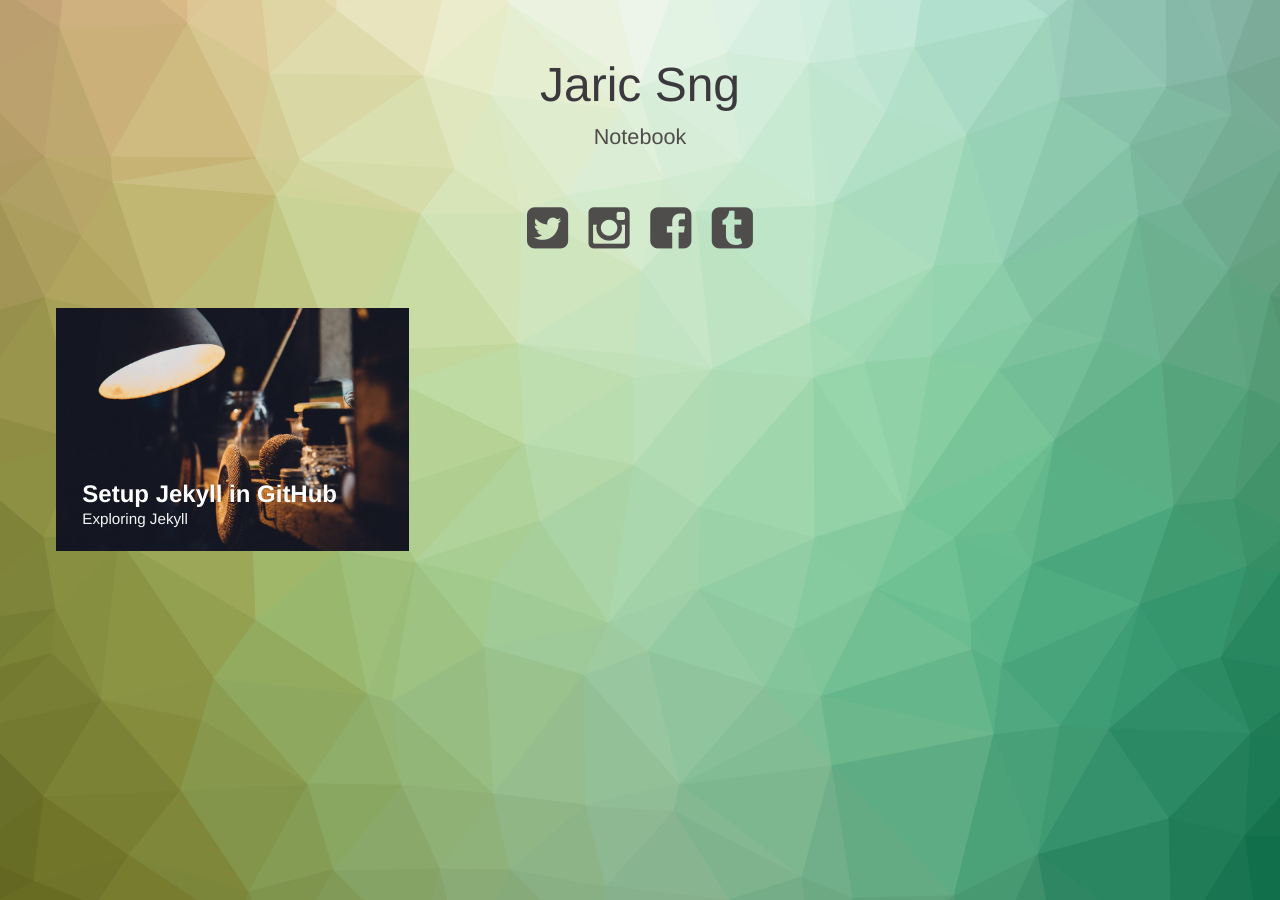
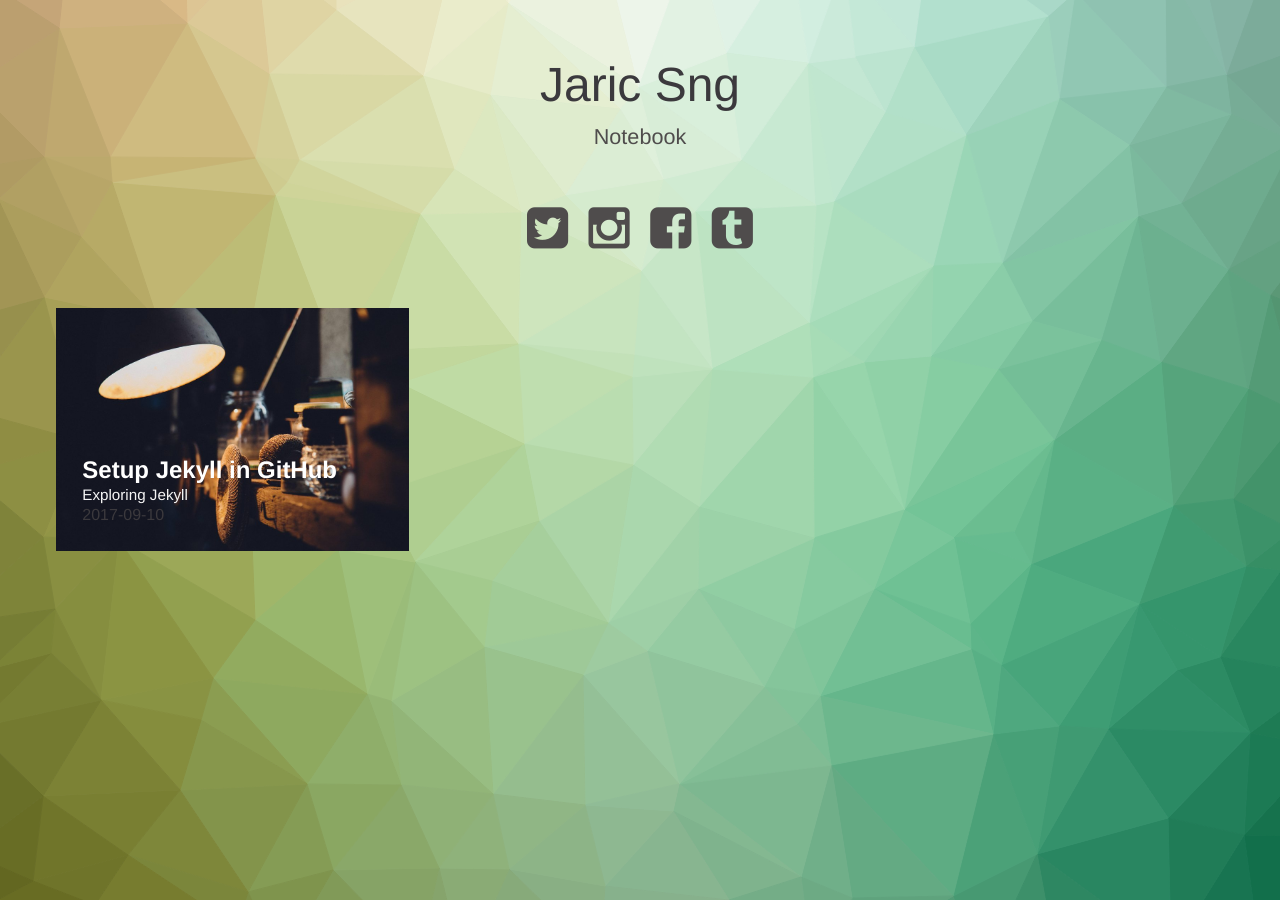
Before and after one commit to jaricsng/jaricsng.github.io, a Jekyll site: the page built from index.html, in a window 1280 px wide. Built offline with Jekyll 4.4.1, drawn with Linux system fonts in a browser that asks for light colours.

Commit message:
clean up

```diff
--- a/index.html
+++ b/index.html
@@ -60,6 +60,7 @@ layout: compress
                         <div class="card__caption">
                             <h2 class="card__title">{{ post.title }}</h2>
                             <p class="card__subtitle">{{ post.subtitle }}</p>
+                            <span class="meta__date">{{ post.date | date: "%Y-%m-%d" }}</span>
                         </div>
                         <div class="card__copy">
                             <div class="meta">
```
